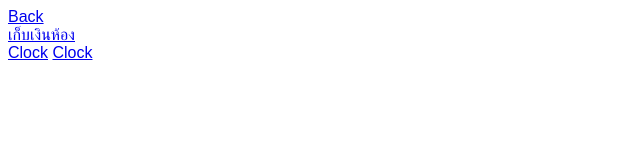
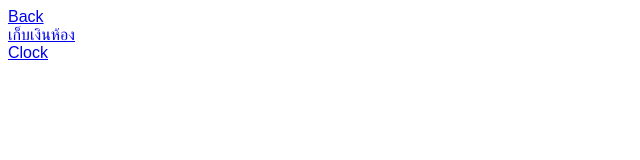
Before and after one commit to worametee/worametee-website, a plain HTML site: page tools.html in a window 1280 px wide. Shown: the full height of the page, 0-640 px from the left. Drawn offline with Linux system fonts and the light colour scheme.

Commit message:
Update tools.html

```diff
--- a/tools.html
+++ b/tools.html
@@ -13,6 +13,5 @@
     เก็บเงินห้อง</a>
     <br>
     <a href="https://www.timeanddate.com/worldclock/fullscreen.html?n=28" target="_blank">Clock</a>
-    <a href="https://www.timeanddate.com/worldclock/fullscreen.html?n=28" target="_blank">Clock</a>
 </body>
 </html>
```
